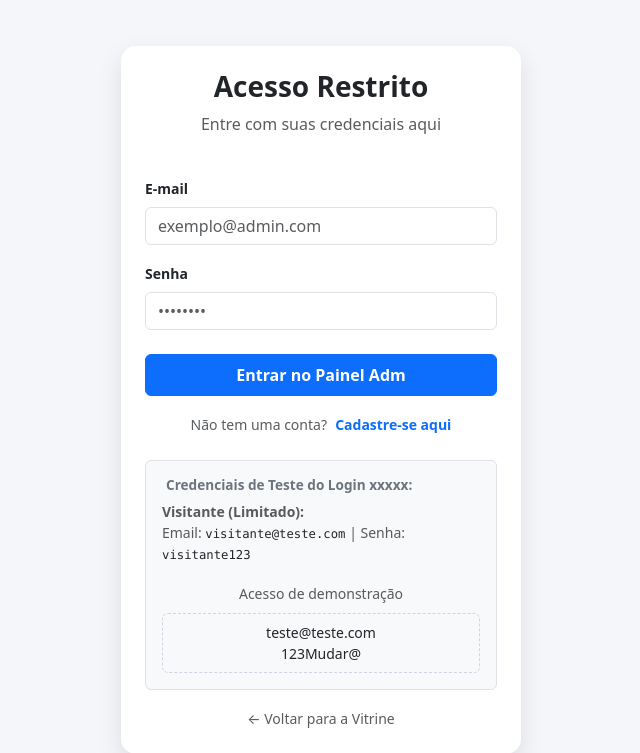
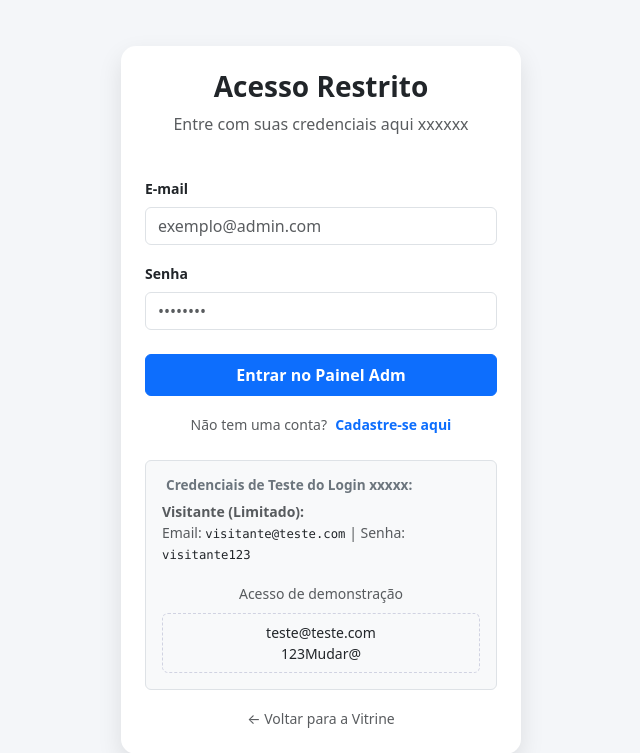
Before and after one commit to softwaresolutionsprojetos2026-hub/projetos, a PHP site: page /Views/login.php in a window 1280 px wide. Shown: the top 753 px of the page, without its empty margins (319-959 px from the left). Run offline with PHP 8.4, Linux system fonts and the light colour scheme.

Commit message:
novo teste

```diff
--- a/Views/login.php
+++ b/Views/login.php
@@ -14,7 +14,7 @@
         <div class="card card-login mx-auto p-4 bg-white">
             <div class="text-center mb-4">
                 <h3 class="fw-bold">Acesso Restrito</h3>
-                <p class="text-muted">Entre com suas credenciais aqui<p>
+                <p class="text-muted">Entre com suas credenciais aqui xxxxxx<p>
             </div>
 
             <?php if(isset($_SESSION['erro_login'])): ?>
```
